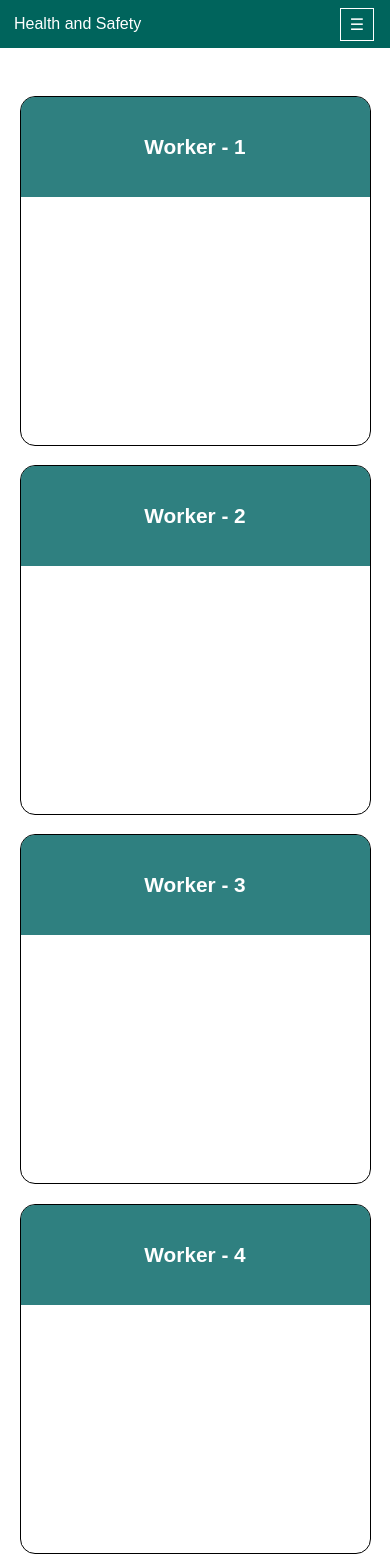
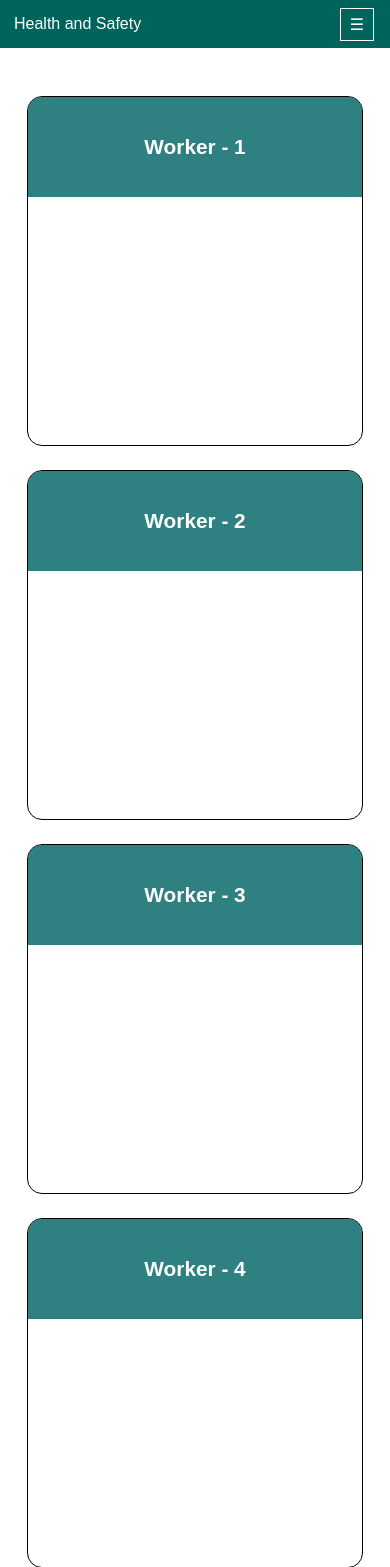
Before and after one commit to SoumyaRanjanPatnaik/iCAP-Dashboard, a Django app: page / in a window 390 px wide. Shown: the top 1567 px of the page. Run offline with Django 3.2, Linux system fonts and the light colour scheme.

Commit message:
Minor UI adjustments

```diff
--- a/static/css/style.css
+++ b/static/css/style.css
@@ -39,9 +39,10 @@
 
 #sec1{
     display: grid;
-    grid-template-columns: repeat(auto-fill, minmax(300px,1fr));
-    gap: 1.2rem;
-    margin: 3rem 5vw;
+    grid-template-columns: repeat(auto-fill, minmax(300px,1fr ));
+    gap: 1.5rem;
+    max-width: 8000px;
+    margin: 3rem 7vw !important;
 }
 
 .worker{
@@ -109,7 +110,7 @@
         flex-direction: column !important;
         flex-basis: 0;
         overflow: hidden;
-        transition: flex-basis 0.25s ease-in-out ;
+        transition: flex-basis 0.15s ease-in-out ;
     }
     .menubar .spacer{
         display: none;
--- a/template/index.html
+++ b/template/index.html
@@ -9,7 +9,7 @@
     <title>Health And Saftey</title>
     <link rel="stylesheet" href="{% static 'css/style.css' %}">
 </head>
-<body onload="toggle(0)">
+<body >
    <div class="menubar">
        <div id="app-title">
            <span>Health and Safety</span>
@@ -55,7 +55,7 @@
         </section>
     </div>
 
+    <script src="{% static 'js/home.js' %}" ></script>
 
-    <script src="{% static 'js/home.js' %}" ></script>
 </body>
 </html>
```
